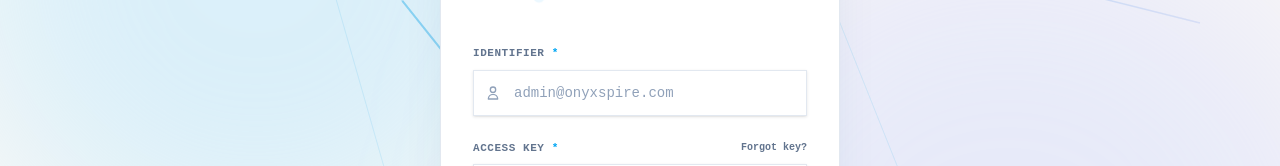
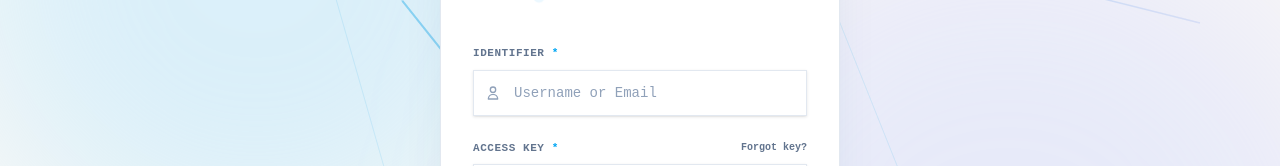
Before and after one commit to Fatradhinata/onyxspire, a Next.js app: page /login in a window 1280 px wide. Shown: the part 277-443 px from the top of the page. Built offline with nearby package versions, Linux system fonts and the light colour scheme.

Commit message:
feat: update login page

```diff
--- a/app/login/page.tsx
+++ b/app/login/page.tsx
@@ -1,22 +1,33 @@
 "use client"; // Wajib pake ini buat interaksi state
 import Link from "next/link";
 import { useState } from "react";
+import { useRouter } from "next/navigation";
 
 export default function Login() {
+  const router = useRouter();
   // 1. Setup State
   const [showPassword, setShowPassword] = useState(false);
   const [isLoading, setIsLoading] = useState(false);
+  const [identifier, setIdentifier] = useState("");
+  const [password, setPassword] = useState("");
+  const [error, setError] = useState("");
 
   // 2. Handle Submit Form
   const handleLogin = (e: React.FormEvent<HTMLFormElement>) => {
     e.preventDefault(); // Mencegah reload page
 
     setIsLoading(true);
+    setError("");
 
-    // Simulasi loading 2 detik, abis itu balik normal
+    // Simulasi loading 1.5 detik
     setTimeout(() => {
-      setIsLoading(false);
-    }, 2000);
+      if (identifier === "elangnoah" && password === "666ELANG666") {
+        router.push("/dashboard");
+      } else {
+        setError("Invalid identifier or access key.");
+        setIsLoading(false);
+      }
+    }, 1500);
   };
 
   return (
@@ -84,9 +95,14 @@ export default function Login() {
           </div>
 
           <form onSubmit={handleLogin} className="space-y-6">
-            {/* Input Email */}
+            {error && (
+              <div className="bg-red-50 border border-red-200 text-red-600 px-4 py-2 text-[10px] font-mono-custom font-bold uppercase tracking-wider rounded-lg animate-shake">
+                &gt; ERROR: {error}
+              </div>
+            )}
+            {/* Input Email/Username */}
             <div className="space-y-2">
-              <label htmlFor="email" className="block font-mono-custom text-[11px] font-bold text-slate-500 uppercase tracking-wider">
+              <label htmlFor="identifier" className="block font-mono-custom text-[11px] font-bold text-slate-500 uppercase tracking-wider">
                 Identifier <span className="text-sky-500">*</span>
               </label>
               <div className="relative group">
@@ -95,7 +111,15 @@ export default function Login() {
                     <path strokeLinecap="round" strokeLinejoin="round" strokeWidth={2} d="M16 7a4 4 0 11-8 0 4 4 0 018 0zM12 14a7 7 0 00-7 7h14a7 7 0 00-7-7z" />
                   </svg>
                 </div>
-                <input type="email" id="email" placeholder="admin@onyxspire.com" className="w-full bg-white border border-slate-200 text-slate-900 text-sm pl-10 pr-4 py-3 outline-none focus:border-sky-500 focus:ring-1 focus:ring-sky-500 transition-all placeholder-slate-400 font-mono-custom shadow-sm" required />
+                <input
+                  type="text"
+                  id="identifier"
+                  placeholder="Username or Email"
+                  className="w-full bg-white border border-slate-200 text-slate-900 text-sm pl-10 pr-4 py-3 outline-none focus:border-sky-500 focus:ring-1 focus:ring-sky-500 transition-all placeholder-slate-400 font-mono-custom shadow-sm"
+                  required
+                  value={identifier}
+                  onChange={(e) => setIdentifier(e.target.value)}
+                />
               </div>
             </div>
 
@@ -121,6 +145,8 @@ export default function Login() {
                   placeholder="••••••••••••"
                   className="w-full bg-white border border-slate-200 text-slate-900 text-sm pl-10 pr-10 py-3 outline-none focus:border-sky-500 focus:ring-1 focus:ring-sky-500 transition-all placeholder-slate-400 font-mono-custom shadow-sm tracking-widest"
                   required
+                  value={password}
+                  onChange={(e) => setPassword(e.target.value)}
                 />
 
                 {/* Toggle Password Visibility */}
```
